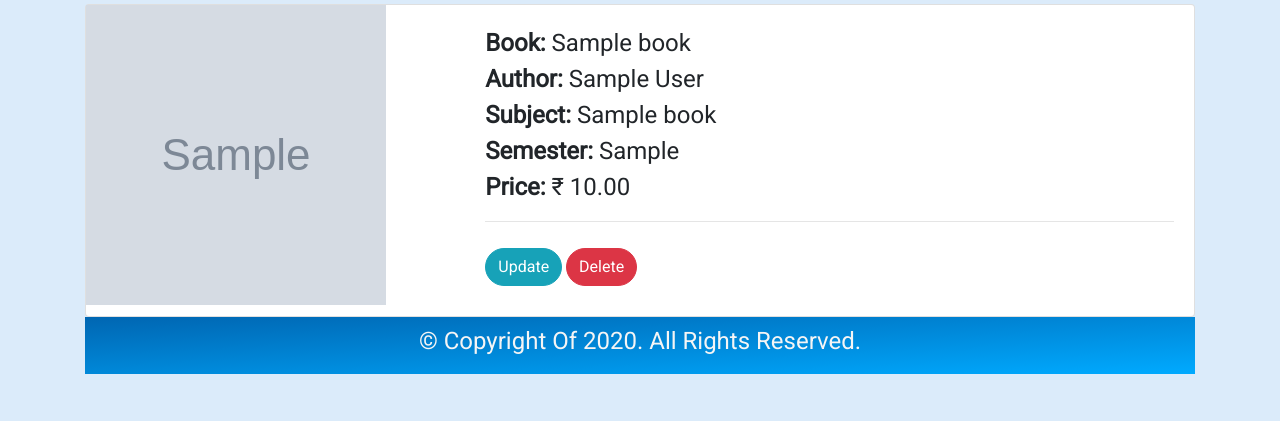
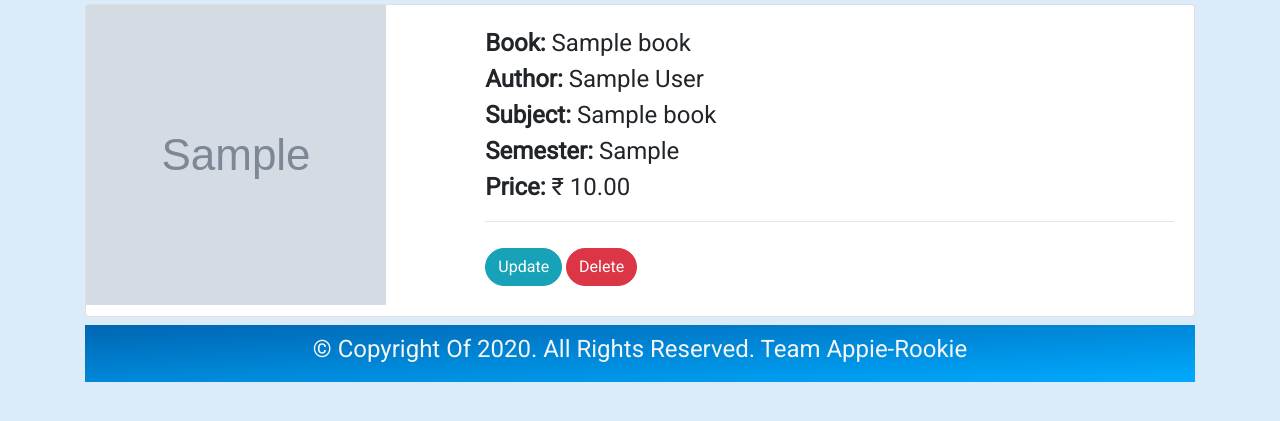
Before and after one commit to dhanishthaghosh/Appie-Rookie, a Flask app: page /book/1 in a window 1280 px wide. Shown: the part 280-701 px from the top of the page. Run offline with Flask 2, Linux system fonts and the light colour scheme; a user stored in the database is signed in; tables that the repository leaves empty hold one stand-in row (values such as "Sample post"); grey boxes marked "Sample" are stand-in pictures; some libraries are stand-ins or nearby versions.

Commit message:
Some changes done

```diff
--- a/booksbuddies/routes.py
+++ b/booksbuddies/routes.py
@@ -187,7 +187,7 @@ def user_books(username):
     page = request.args.get('page', 1, type=int)
     user = User.query.filter_by(username=username).first_or_404()
     books = Book.query.filter_by(owner=user).paginate(page=page, per_page=2)
-    return render_template('user_books.html', books=books, user=user)
+    return render_template('user_books.html', books=books, user=user, title='My Books')
 
 
 def send_reset_email(user):
--- a/booksbuddies/static/styles.css
+++ b/booksbuddies/static/styles.css
@@ -29,7 +29,7 @@ body{
     padding: 20px 10px;
     margin: 0px auto;
     margin-bottom: 20px;
-    min-height: 150px;
+    min-height: 140px;
 }
 
 footer{
--- a/booksbuddies/templates/book.html
+++ b/booksbuddies/templates/book.html
@@ -1,6 +1,6 @@
 {% extends "layout.html" %}
 {% block content %}
-    <div class="card">
+    <div class="card mb-2">
         <div class="row">
             <div class="col-3 col-sm-4">
                 <img class="img-fluid book_img" src="{{ url_for('static', filename='pictures/books/' + book.book_image) }}">
--- a/booksbuddies/templates/buy.html
+++ b/booksbuddies/templates/buy.html
@@ -31,7 +31,7 @@
     </div>
 
     {% for book in books.items %}
-        <div class="card">
+        <div class="card mb-2">
             <div class="row">
                 <div class="col-3 col-sm-4">
                     <img class="img-fluid book_img" src="{{ url_for('static', filename='pictures/books/' + book.book_image) }}">
--- a/booksbuddies/templates/layout.html
+++ b/booksbuddies/templates/layout.html
@@ -76,7 +76,7 @@
         <footer>
             <div class="container">
                 <div class="row justify-content-center">
-                    <h4>&copy; Copyright Of 2020. All Rights Reserved.</h4>
+                    <h4>&copy; Copyright Of 2020. All Rights Reserved. Team Appie-Rookie</h4>
                 </div>
             </div>
         </footer>
--- a/booksbuddies/templates/user_books.html
+++ b/booksbuddies/templates/user_books.html
@@ -2,7 +2,7 @@
 {% block content %}
     <h1 class="mb-4">Books uploaded by {{ user.username }} ({{ books.total }})</h1>
     {% for book in books.items %}
-        <div class="card">
+        <div class="card mb-2">
             <div class="row">
                 <div class="col-3 col-sm-4">
                     <img class="img-fluid book_img" src="{{ url_for('static', filename='pictures/books/' + book.book_image) }}">
```
